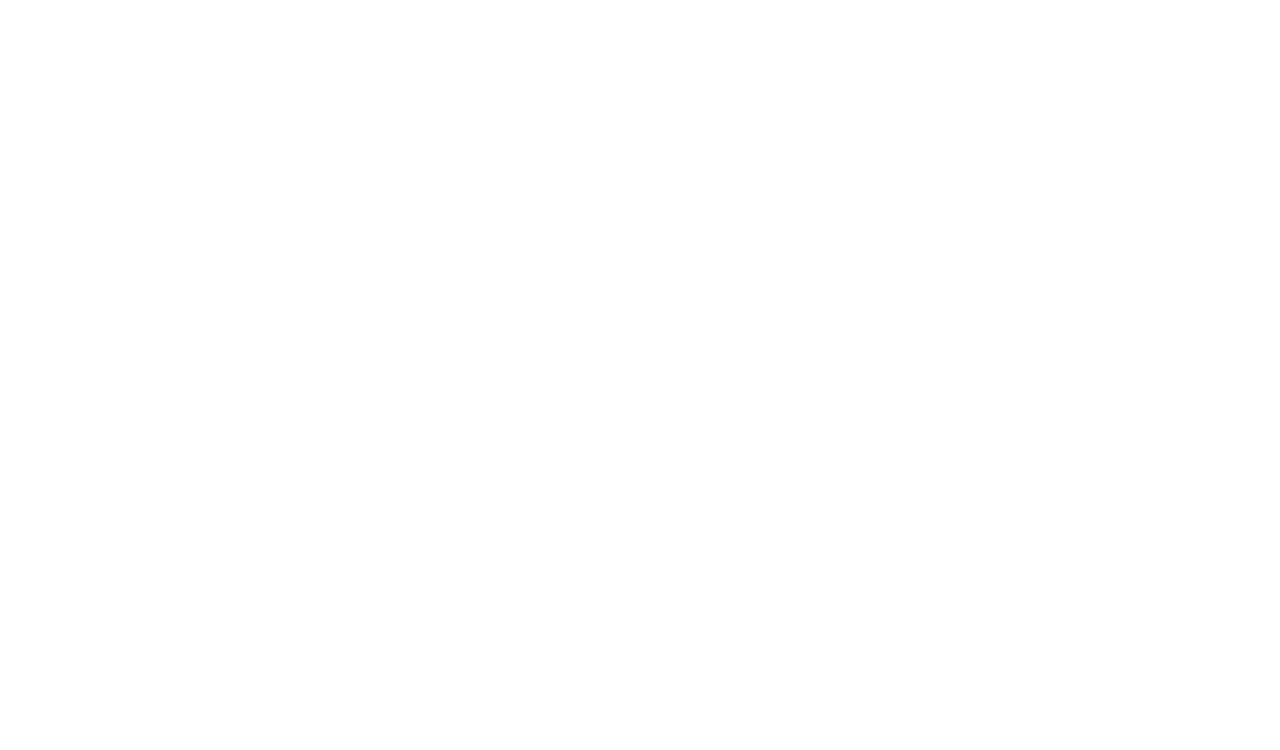
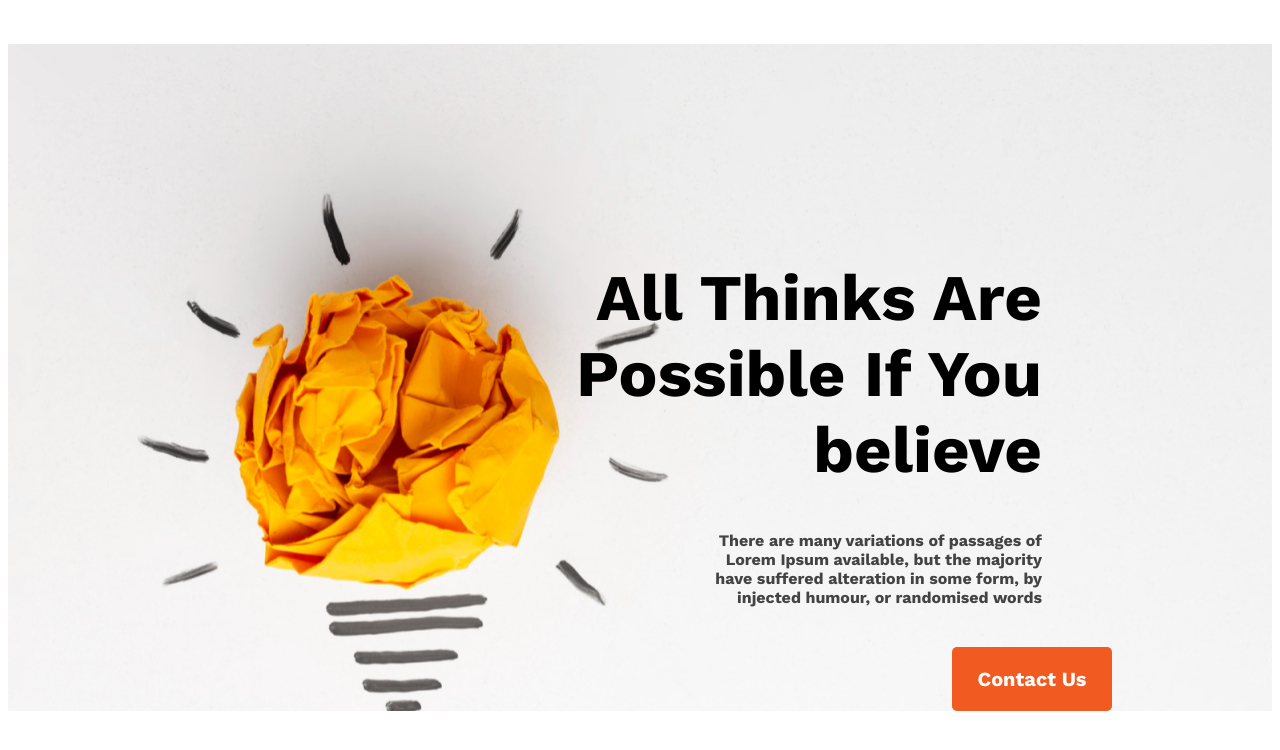
Before and after one commit to Robiul-Islam-PALASH/me-in-new-year, a plain HTML site: page index.html in a window 1280 px wide. Drawn offline with nearby package versions, Linux system fonts and the light colour scheme.

Commit message:
Header Code

```diff
--- a/index.html
+++ b/index.html
@@ -1,12 +1,29 @@
 <!DOCTYPE html>
 <html lang="en">
+
 <head>
     <meta charset="UTF-8">
     <meta http-equiv="X-UA-Compatible" content="IE=edge">
     <meta name="viewport" content="width=device-width, initial-scale=1.0">
     <title>Me in New Year</title>
+    <link rel="stylesheet" href="styles/me-in-new-year.css">
+
+    <link rel="preconnect" href="https://fonts.googleapis.com"><link rel="preconnect" href="https://fonts.gstatic.com" crossorigin><link href="https://fonts.googleapis.com/css2?family=Open+Sans&family=Work+Sans:wght@700&display=swap" rel="stylesheet">
+    <style> @import url('https://fonts.googleapis.com/css2?family=Open+Sans&family=Work+Sans:wght@700&display=swap'); </style>
 </head>
+
 <body>
+    <header>
+        <h1 class="header-title">
+            All Thinks Are Possible If You believe
+        </h1>
+        <p class="header-description">
+            There are many variations of passages of Lorem Ipsum available, but the majority have suffered alteration in
+            some form, by injected humour, or randomised words
+        </p>
 
+        <button class="header-btn">Contact Us</button>
+    </header>
 </body>
+
 </html>
--- /dev/null
+++ b/styles/me-in-new-year.css
@@ -0,0 +1,35 @@
+* {
+    font-family: 'Open Sans', sans-serif;
+    font-family: 'Work Sans', sans-serif;
+}
+
+/* Header Styles */
+
+header .header-title {
+    font-size: 65px;
+    font-weight: 700;
+    text-align: right;
+    padding: 216px 230px 0px 545px;
+}
+
+header .header-description {
+    color: #444343;
+    text-align: right;
+    padding: 0 230px 0px 700px;
+}
+
+.header-btn {
+    height: 64px;
+    width: 160px;
+    margin-left: 944px;
+    margin-top: 24px;
+    top: 578px;
+    border-radius: 5px;
+    font-size: 20px;
+    background: #F15B22;
+    color: #ffffff;
+    border: none;
+}
+header{
+    background-image: url(/images/banner/banner1.png);
+}
```
Also changed, not shown: images/banner/banner1.png (added), images/banner/banner2.png (added), images/banner/banner3.png (added), images/gradient1.png (added), images/gradient2.png (added), images/gradient3.png (added), images/icons/ecom.png (added), images/icons/fb.png (added), images/icons/js.png (added), images/icons/smoke.png (added), images/icons/twitter.png (added), images/icons/web.png (added), images/icons/youtube.png (added), images/person.png (added), 1 more files.
